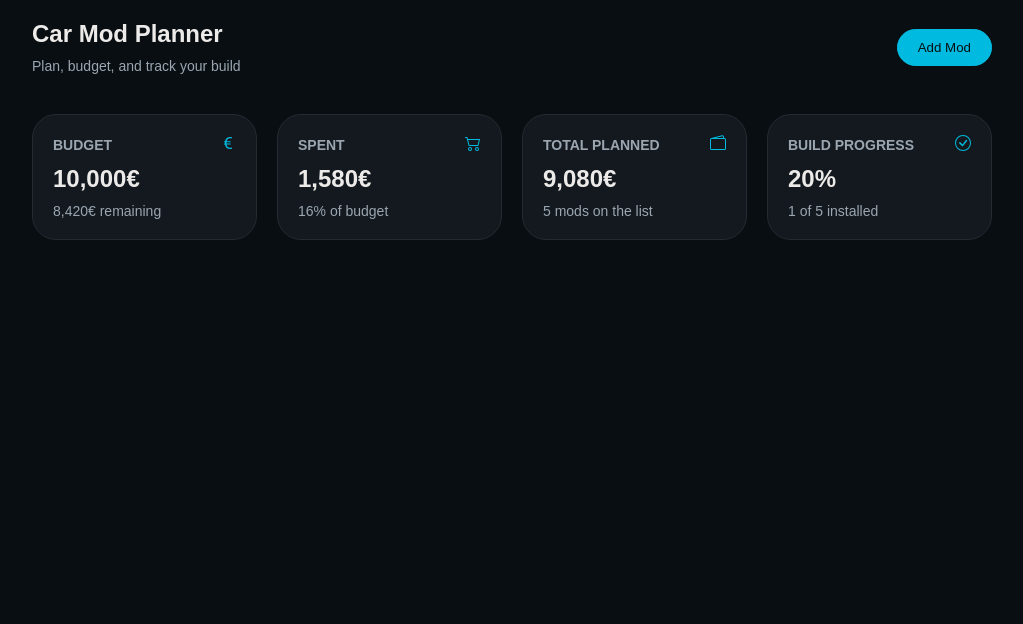
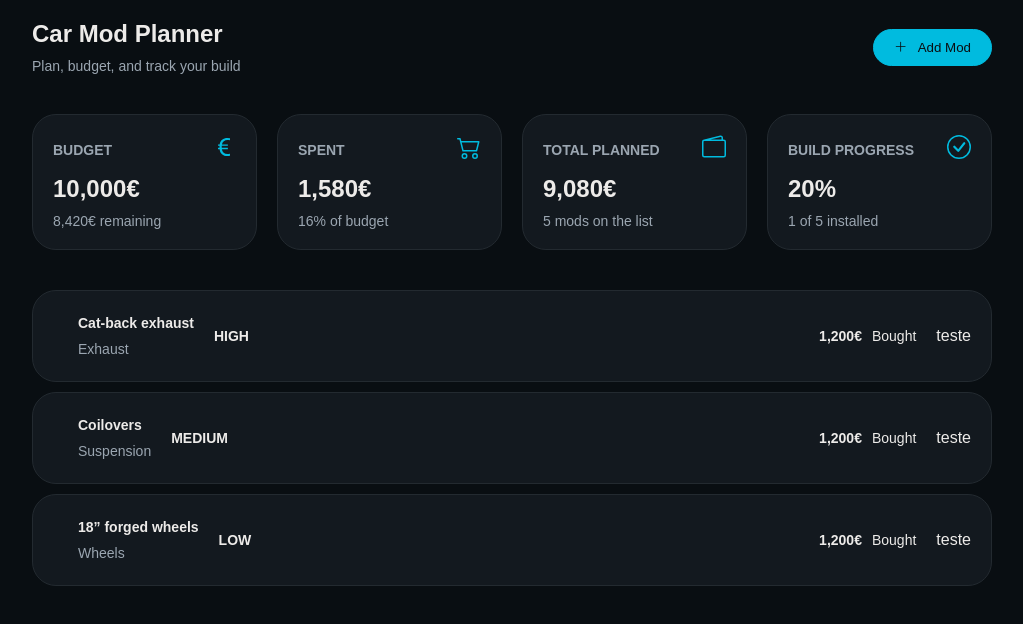
Before and after one commit to xiaonzd/car-mod-planner, a React (Vite) app: page / in a window 1280 px wide. Shown: the top 624 px of the page, without its empty margins (128-1151 px from the left). Built offline with nearby package versions, Linux system fonts and the light colour scheme.

Commit message:
Added part and stat cards - static form

```diff
--- a/src/App.css
+++ b/src/App.css
@@ -17,6 +17,12 @@ h2 {
     margin: 0;
 }
 
+h3 {
+    font-size: var(--font-text);
+    font-weight: 600;
+    margin: 0;
+}
+
 p {
     font-size: var(--font-text);
 }
--- a/src/App.jsx
+++ b/src/App.jsx
@@ -1,5 +1,6 @@
 import Header from './sections/header';
 import Stats from './sections/stats';
+import Parts from './sections/parts';
 import './app.css';
 
 function App() {
@@ -7,6 +8,7 @@ function App() {
     <div className="app">
       <Header />
       <Stats />
+      <Parts />
     </div>
   );
 }
--- /dev/null
+++ b/src/components/partcard.css
@@ -0,0 +1,58 @@
+.part-card {
+    display: flex;
+    justify-content: space-between;
+    gap: var(--spacing-sm);
+    padding: var(--spacing-md);
+    border-radius: var(--radius-sm);
+    background-color: var(--color-secondary);
+    border: 1px solid var(--color-border);
+}
+
+.part-card-header {
+    display: flex;
+    justify-content: space-between;
+    align-items: center;
+    gap: var(--spacing-md);
+}
+
+.part-card-priority-rectangle {
+    width: 5px;
+    height: 50px;
+    border-radius: var(--radius-md);
+}
+
+.part-card-priority-rectangle.high {
+    background-color: var(--color-danger);
+}
+
+.part-card-priority-rectangle.medium {
+    background-color: var(--color-warning);
+}
+
+.part-card-priority-rectangle.low {
+    background-color: var(--color-info);
+}
+
+.part-card-title {
+    color: var(--color-text);
+}
+
+.part-card-type {
+    color: var(--color-text-light);
+    padding-top: var(--spacing-sm);
+}
+
+.part-card-priority {
+    text-transform: uppercase;
+}
+
+.part-card-body {
+    display: flex;
+    gap: var(--spacing-md);
+    align-items: center;
+}
+
+.part-card-details {
+    display: flex;
+    gap: var(--spacing-sm);
+}
--- a/src/components/partcard.jsx
+++ b/src/components/partcard.jsx
@@ -0,0 +1,40 @@
+import './partcard.css';
+
+export default function PartCard({ title, type, priority, value, status }) {
+    return (
+        <div className="part-card">
+            <div className="part-card-header">
+                <div className="part-card-priority-rectangle"></div>
+                <div className="part-card-info">
+                    <h3 className="part-card-title">
+                        {title}
+                    </h3>
+                    <p className="part-card-type">
+                        {type}
+                    </p>
+                </div>
+                <div className="part-card-priority-badge">
+                    <h2 className="part-card-priority">
+                        {priority}
+                    </h2>
+                </div>
+            </div>
+
+            <div className="part-card-body">
+                <div className="part-card-details">
+                    <h3 className="part-card-value">
+                        {value}
+                    </h3>
+                    <p className="part-card-status">
+                        {status}
+                    </p>
+                </div>
+
+                <div className="part-card-actions">
+                    teste
+                </div>
+
+            </div>
+        </div>
+    );
+}
--- a/src/components/statcard.css
+++ b/src/components/statcard.css
@@ -22,6 +22,7 @@
 
 .stat-card-icon {
     color: var(--color-primary);
+    font-size: var(--font-titles);
 }
 
 .stat-card-details {
--- a/src/sections/header.jsx
+++ b/src/sections/header.jsx
@@ -1,4 +1,5 @@
 import Button from '../components/button';
+import { BsPlusLg } from 'react-icons/bs';
 import './header.css';
 
 export default function Header() {
@@ -9,7 +10,7 @@ export default function Header() {
                 <p>Plan, budget, and track your build</p>
             </div>
 
-            <Button onClick={() => console.log('clicked')}>
+            <Button icon={BsPlusLg} onClick={() => console.log('clicked')}>
                 Add Mod
             </Button>
         </header>
--- /dev/null
+++ b/src/sections/parts.css
@@ -0,0 +1,5 @@
+.parts {
+    display: flex;
+    flex-direction: column;
+    gap: var(--spacing-sm);
+}
--- a/src/sections/parts.jsx
+++ b/src/sections/parts.jsx
@@ -0,0 +1,12 @@
+import PartCard from "../components/partcard";
+import './parts.css';
+
+export default function Parts() {
+    return (
+        <div className="parts">
+            <PartCard title="Cat-back exhaust" type="Exhaust" priority="High" value="1,200€" status="Bought" />
+            <PartCard title="Coilovers" type="Suspension" priority="Medium" value="1,200€" status="Bought" />
+            <PartCard title="18” forged wheels" type="Wheels" priority="Low" value="1,200€" status="Bought" />
+        </div>
+    );
+}
--- a/src/theme.css
+++ b/src/theme.css
@@ -6,6 +6,11 @@
     --color-text: #EDEBE9;
     --color-text-light: #9BA6B1;
     --color-text-dark: #090E12;
+
+    --color-success: #1ED760;
+    --color-warning: #F6AF00;
+    --color-danger: #F93F4E;
+    --color-info: #9BA6B1;
 
     --color-bg: #090E12;
 
```
